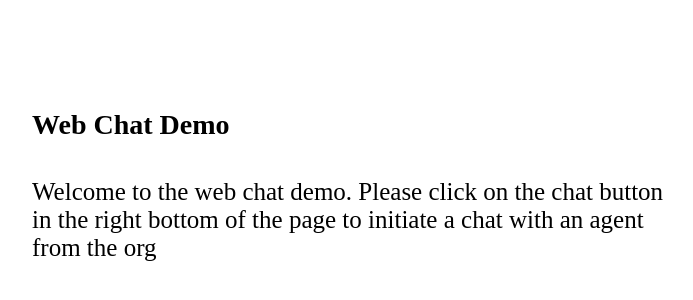
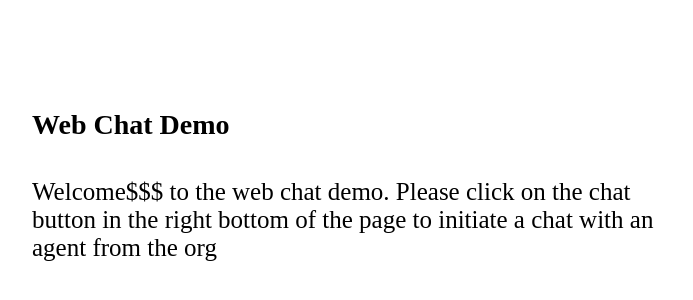
Before and after one commit to Raoun123/LiveAgent, a plain HTML site: page index.html in a window 1280 px wide. Shown: the part 234-534 px from the top of the page, without its empty margins (292-985 px from the left). Drawn offline with Linux system fonts and the light colour scheme; a script that the page names is missing.

Commit message:
Update index.html

```diff
--- a/index.html
+++ b/index.html
@@ -3,7 +3,7 @@
 <div style="padding:25% 25% 25% 25%; align-items:center;justify-content:center;">
 <h1 style="font-size:28px;">Web Chat Demo</h1>
 <br/>
-<span style="font-size:25px;">Welcome to the web chat demo. Please click on the chat button in the right bottom of the page to initiate a chat with an agent from the org</span>
+<span style="font-size:25px;">Welcome$$$ to the web chat demo. Please click on the chat button in the right bottom of the page to initiate a chat with an agent from the org</span>
 </div>
 <!-- End Default Content REMOVE THIS -->
 <style type='text/css'>
```
